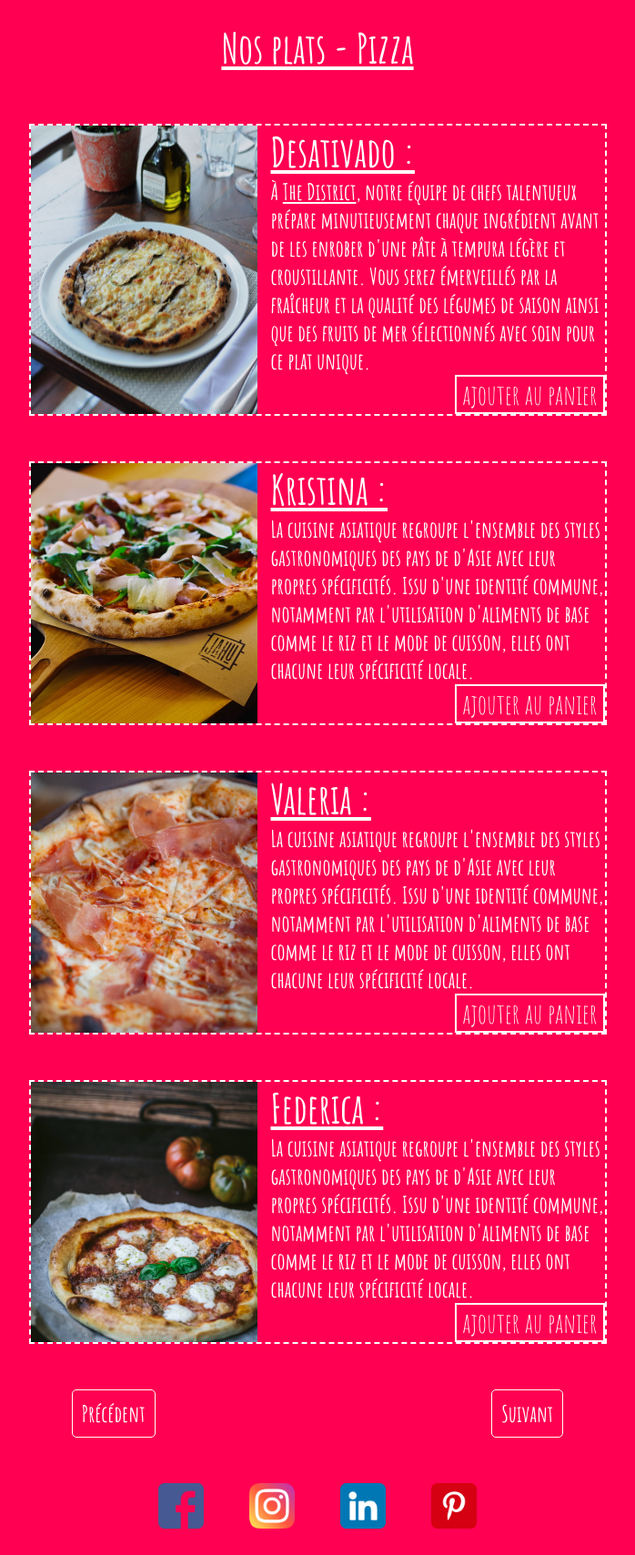
After one commit to MayBrandon/The_District-district, a PHP site: page /categorie/pages_categorie_pizza/categorie_pizza.php in a window 1280 px wide. The commit adds this page. Shown: the part 475-2184 px from the top of the page at 91% size, without its empty margins (291-989 px from the left). Run offline with PHP 8.4, Linux system fonts and the light colour scheme.

Commit message:
page cat/plat pizza

```diff
--- a/html/categorie/pages_categorie_pasta/pages_plats_pasta/akyurt.php
+++ b/html/categorie/pages_categorie_pasta/pages_plats_pasta/akyurt.php
@@ -16,7 +16,7 @@
   <h1 class="title-plat">Pasta - Akyurt</h1>
     <div class="categorie">
       <div class="div-image-plat">
-        <img class="image-plat" src="/assets/img/plats/plat-pasta/pasta_akyurt.png" alt="" srcset="">
+        <img class="image-plat" src="/assets/img/plats/plats-pasta/akyurt.png" alt="" srcset="">
       </div>
       <div class="infos-plat">
         <p class="description-plat">
--- /dev/null
+++ b/html/categorie/pages_categorie_pizza/categorie_pizza.php
@@ -0,0 +1,108 @@
+<!DOCTYPE html>
+<html lang="fr">
+<head>
+    <meta charset="UTF-8">
+    <meta name="viewport" content="width=device-width, initial-scale=1.0">
+    <title>Document</title>
+    <link rel="stylesheet" href="/assets/css/categorie_css/categorie-plat.css" />
+    <link rel="icon" type="image/png" href="/assets/img/branding/favicon.png" />
+</head>
+<body>
+    <!-- <header class="navbar">
+        <div class="div-logo">
+          <img class="logo" src="/assets/img/branding/logo_transparent.png" alt="" />
+        </div>
+        <nav class="nav-menu">
+          <a class="nav-a" href="/html/index.html">Accueil</a>
+          <a class="nav-a" href="/html/categorie.html">Catégories</a>
+          <a class="nav-a" href="/html/plats.html">Plats</a>
+          <a class="nav-a" href="/html/contact.html">Contact</a>
+        </nav>
+
+         MENU DÉROULANT POUR MOBILE -->
+        <!-- <div class="div-menu-mobile" style="overflow: hidden; display: none"></div>
+      </header> -->
+
+      <?php include('../../../header_footer/header.php') ?>
+
+      <div class="div-banniere">
+        <video  autoplay loop muted id="video">
+          <source src="/assets/video/video_pizza.mp4" type="">
+        </video>
+      </div>
+
+      <h1 class="categorie-title">Nos plats - Pizza</h1>
+
+      <div class="all-categories">
+
+          <article class="categorie" >
+            <img src="/assets/img/plats/plat-pizza/pizza_desativado.png" alt="">
+            <div class="div-text-categorie">
+              <h1 class="menu-categorie-title"><a href="/html/categorie/pages_categorie_pizza/pages_plats_pizza/desativado.php">Desativado : </a></h1>
+              <p class="categorie-text">
+                À <span class="text-deco">The District</span>, notre équipe de chefs talentueux prépare minutieusement chaque ingrédient avant de les enrober d'une pâte à tempura légère et croustillante. Vous serez émerveillés par la fraîcheur et la qualité des légumes de saison ainsi que des fruits de mer sélectionnés avec soin pour ce plat unique.
+              </p>
+              <button id="addProduct">ajouter au panier</button>
+              <!-- BOUTON A CONFIGURER EN JS OU PHP POUR LE PANIER SUREMENT EN PHP A VERIFIER -->
+            </div>
+          </article>
+
+          <article class="categorie">
+            <img src="/assets/img/plats/plat-pizza/pizza_kristina.png" alt="">
+            <div class="div-text-categorie">
+              <h1 class="menu-categorie-title"><a href="/html/categorie/pages_categorie_pizza/pages_plats_pizza/kristina.php">Kristina : </a></h1>
+              <p class="categorie-text">
+                La <b>cuisine asiatique</b> regroupe l'ensemble des styles gastronomiques des pays de d'Asie avec leur
+                propres spécificités. Issu d'une identité commune, notamment par l'utilisation d'aliments de base comme le
+                riz et le mode de cuisson, elles ont chacune leur spécificité locale.
+              </p>
+              <button id="addProduct">ajouter au panier</button>
+              <!-- BOUTON A CONFIGURER EN JS OU PHP POUR LE PANIER SUREMENT EN PHP A VERIFIER -->
+            </div>
+          </article>
+
+          <article class="categorie">
+            <img src="/assets/img/plats/plat-pizza/pizza_valeria.png" alt="">
+            <div class="div-text-categorie">
+              <h1 class="menu-categorie-title"><a href="/html/categorie/pages_categorie_pizza/pages_plats_pizza/valeria.php">Valeria : </a></h1>
+              <p class="categorie-text">
+                La <b>cuisine asiatique</b> regroupe l'ensemble des styles gastronomiques des pays de d'Asie avec leur
+                propres spécificités. Issu d'une identité commune, notamment par l'utilisation d'aliments de base comme le
+                riz et le mode de cuisson, elles ont chacune leur spécificité locale.
+              </p>
+              <button id="addProduct">ajouter au panier</button>
+              <!-- BOUTON A CONFIGURER EN JS OU PHP POUR LE PANIER SUREMENT EN PHP A VERIFIER -->
+            </div>
+          </article>
+
+          <article class="categorie">
+            <img src="/assets/img/plats/plat-pizza/pizza_federica.png" alt="">
+            <div class="div-text-categorie">
+              <h1 class="menu-categorie-title"><a href="/html/categorie/pages_categorie_pizza/pages_plats_pizza/federica.php">Federica : </a></h1>
+              <p class="categorie-text">
+                La <b>cuisine asiatique</b> regroupe l'ensemble des styles gastronomiques des pays de d'Asie avec leur
+                propres spécificités. Issu d'une identité commune, notamment par l'utilisation d'aliments de base comme le
+                riz et le mode de cuisson, elles ont chacune leur spécificité locale.
+              </p>
+              <button id="addProduct">ajouter au panier</button>
+              <!-- BOUTON A CONFIGURER EN JS OU PHP POUR LE PANIER SUREMENT EN PHP A VERIFIER -->
+            </div>
+          </article>
+      </div>
+      <div class="div-btn">
+        <button class="btn-categorie">Précédent</button>
+        <button class="btn-categorie">Suivant</button>
+      </div>
+
+
+      <?php include('../../../header_footer/footer.php') ?>
+
+
+      <!-- <footer class="social-media">
+        <div class="facebook"><img class="social-logo" src="/assets/img/social/facebook.png" alt=""></div>
+        <div class="insta"><img class="social-logo" src="/assets/img/social/instagram.png" alt=""></div>
+        <div class="linkedin"><img class="social-logo" src="/assets/img/social/linkedin.png" alt=""></div>
+        <div class="pinterest"><img class="social-logo" src="/assets/img/social/pinterest.png" alt=""></div>
+      </footer> -->
+</body>
+</html>
--- a/html/index.php
+++ b/html/index.php
@@ -69,7 +69,7 @@
 
           <!-- CATEGORIE PIZZA -->
         <div class="div-enfant4">
-          <a href="/html/categorie/categorie_pizza.html">
+          <a href="/html/categorie/pages_categorie_pizza/categorie_pizza.php">
             <img src="/assets/img/categorie/pizza_cat.png" alt="">
           </a>
           <h1 class="categorie-name">Pizza</h1>
```
Also changed, not shown: html/categorie/categorie_pizza.html (deleted, +0 -35 lines), html/categorie/pages_categorie_pizza/pages_plats_pizza/desativado.php (added, +43 -0 lines), html/categorie/pages_categorie_pizza/pages_plats_pizza/federica.php (added, +43 -0 lines), html/categorie/pages_categorie_pizza/pages_plats_pizza/kristina.php (added, +43 -0 lines), html/categorie/pages_categorie_pizza/pages_plats_pizza/valeria.php (added, +43 -0 lines), assets/img/plats/plat-pizza/pizza_desativado.png (added), assets/img/plats/plat-pizza/pizza_federica.png (added), assets/img/plats/plat-pizza/pizza_kristina.png (added), assets/img/plats/plat-pizza/pizza_valeria.png (added), 1 other file.
